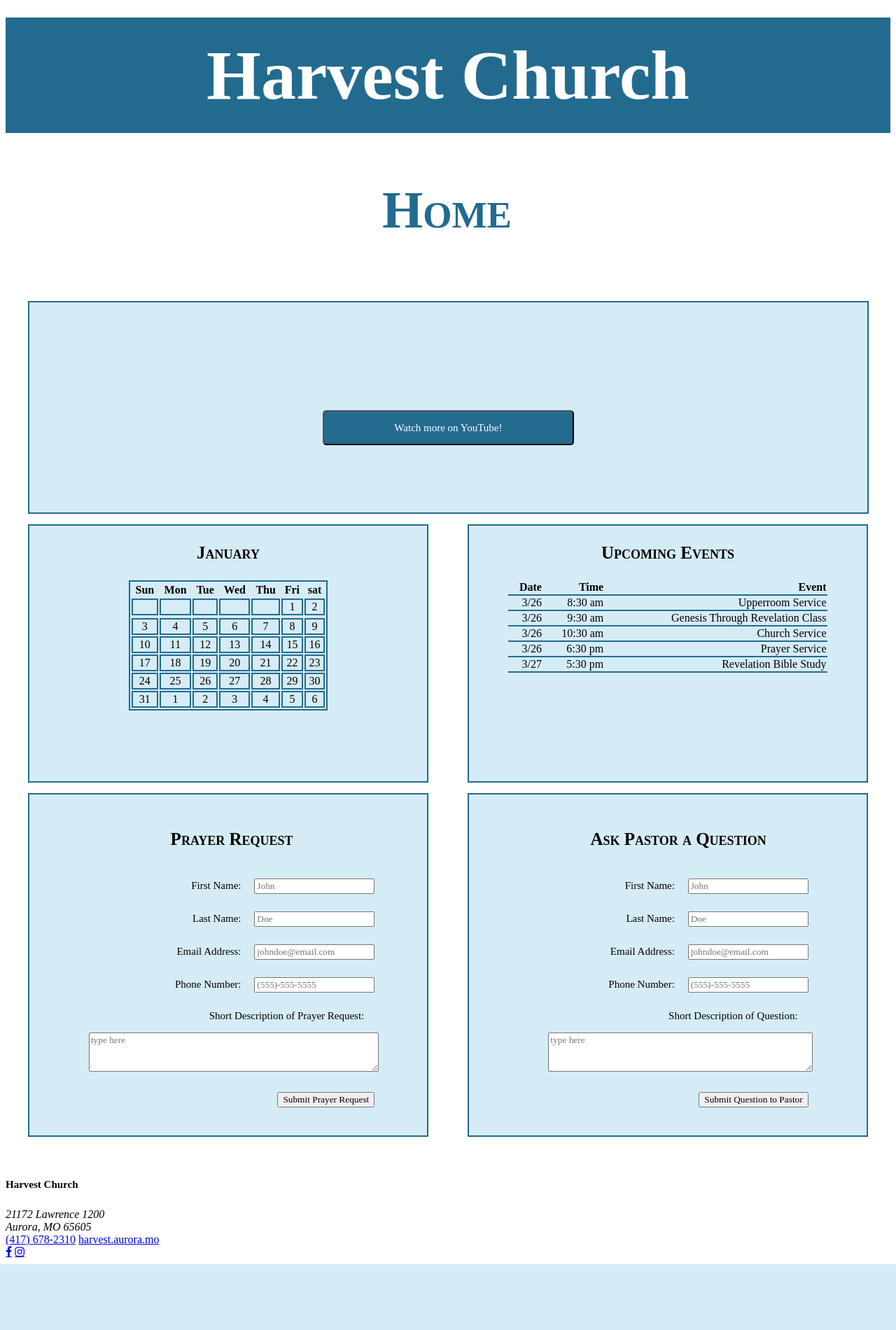
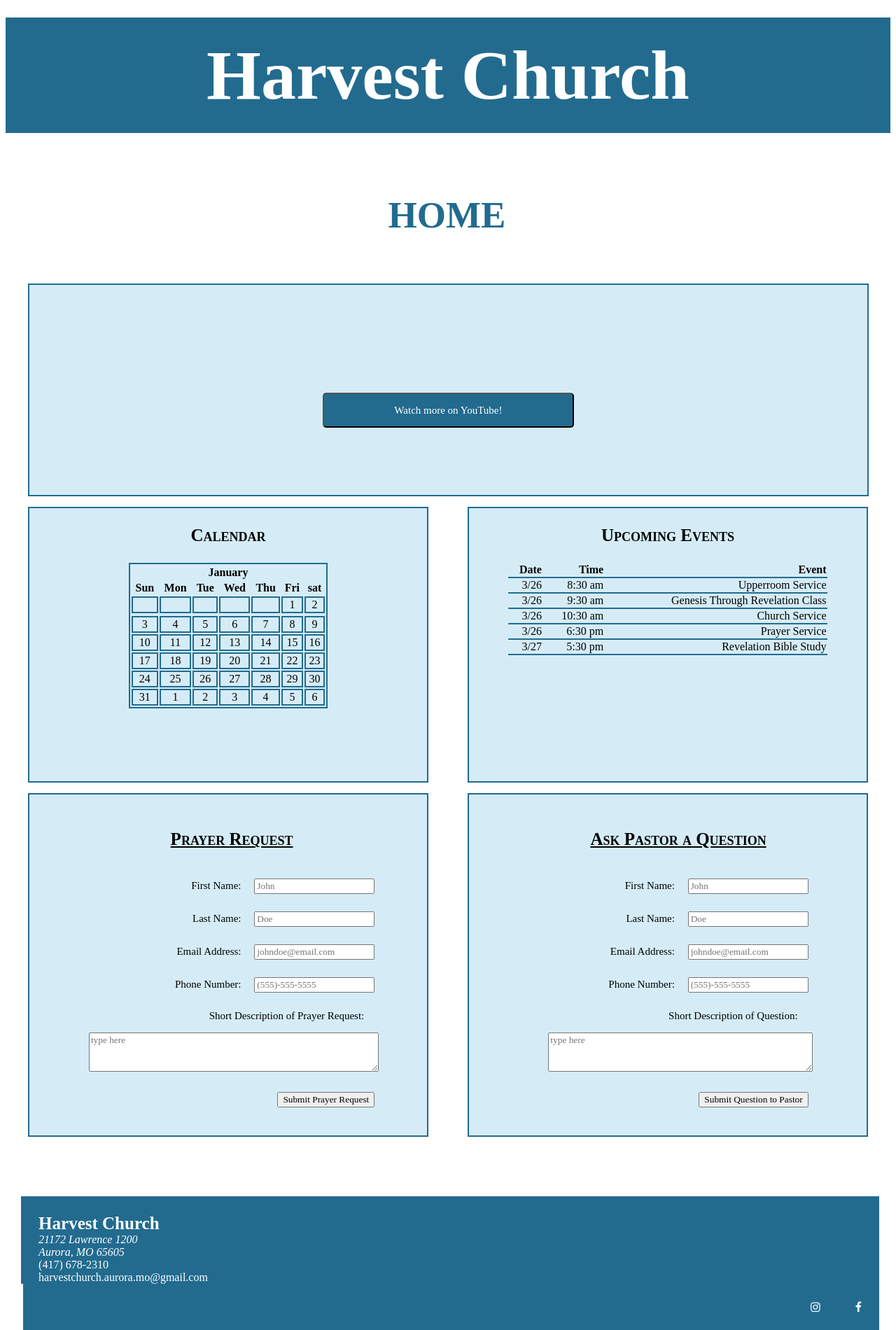
Before and after one commit to EmmaleighStone/HarvestChurchWebsite, a PHP site: page /home.html in a window 1280 px wide. Shown: the part 46-1946 px from the top of the page at 70% size. Before the commit the page ends 1852 px from the top, so only its background shows below. Run offline with PHP 8.4, Linux system fonts and the light colour scheme; some web fonts are replaced.

Commit message:
Updated style

```diff
--- a/home.html
+++ b/home.html
@@ -25,15 +25,18 @@
     </header>
     <div class="content">
         <h1>Harvest Church</h1>
-        <h2>Home</h2>
+        <h2>home</h2>
         <div class="video">
             <video></video>
             <button onclick="window.location.href='https://youtube.com' ;">Watch more on YouTube!</button>
         </div>
         <div class="calendar">
-            <h3>January</h3>
+            <h3>Calendar</h3>
             <table>
                 <thead>
+                    <tr>
+                        <th colspan="7">January</th>
+                    </tr>
                     <tr>
                         <!-- Here we have applied inline style
                              to make it more attractive-->
@@ -175,7 +178,7 @@
                 <input type="text" name="phone" placeholder="(555)-555-5555" id="phoneP"><br>
                 <label for="description">Short Description of Question: </label>
                 <textarea type="text" name="description" placeholder="type here" id="descriptionP"></textarea><br>
-                <input type="button" name="submit" id="submitP" value="Submit Question to Pastor">
+                <input type="button" name="submit" id="submitQ" value="Submit Question to Pastor">
             </form>
         </div>
     </div>
@@ -184,8 +187,8 @@
             <h1> Harvest Church</h1>
             <address>21172 Lawrence 1200</address>
             <address>Aurora, MO 65605</address>
-            <a href="tel:4176782310" target="_blank">(417) 678-2310</a>
-            <a href="mailto:harvest.aurora.mo@gmail.com" target="_blank">harvest.aurora.mo</a>
+            <a href="tel:4176782310" target="_blank">(417) 678-2310</a><br>
+            <a href="mailto:harvest.aurora.mo@gmail.com" target="_blank">harvestchurch.aurora.mo@gmail.com</a>
         </div>
         <div class="footerIcons">
             <a href="https://www.facebook.com/profile.php?id=100064870802491" target="_blank" class="fa fa-facebook"></a>
--- a/style.css
+++ b/style.css
@@ -56,10 +56,8 @@ h2
     text-align: center;
     margin-left: 2.5%;
     margin-right: 2.5%;
-    margin-top: 25px;
     color: #226b8f;
     font-size: 75px;
-    padding-bottom: 25px;
     font-variant: small-caps;
 
 }
@@ -96,7 +94,7 @@ h2
 {
     width: 45%;
     float: left;
-    height: 350px;
+    height: 375px;
     border: #226b8f 2px solid;
     text-align: center;
     margin-left: 2.5%;
@@ -122,7 +120,7 @@ h2
 {
     width: 45%;
     float: right;
-    height: 350px;
+    height: 375px;
     border: #226b8f 2px solid;
     text-align: right;
     margin-right: 2.5%;
@@ -167,6 +165,7 @@ form h1
     background-color: #d5ecf7;
     color: black;
     font-variant: small-caps;
+    text-decoration: underline;
 }
 .prayerForm form
 {
@@ -226,6 +225,10 @@ form textarea
     margin-top: 15px;
 }
 
+.content
+{
+    margin-bottom: 100px;
+}
 
 *
 {
@@ -234,10 +237,47 @@ form textarea
 
 footer h1
 {
-    background-color: white;
-    font-size: 15px;
-    color: black;
-    margin-top: 925px;
+    font-size: 25px;
+    margin-top: 1000px;
     text-align: left;
     margin-bottom: 0px;
+    padding-bottom: 0px;
 }
+footer
+{
+    background-color: #226b8f;
+    color: white;
+    width: 95%;
+    margin-left: 1.75%;
+    padding-left: 25px;
+}
+.footerInfo
+{
+    width: 95%;
+}
+.footerIcons
+{
+    width: 101.85%;
+    float: right;
+    background-color: #226b8f;
+
+}
+.footerIcons a
+{
+
+    padding: 25px;
+    float: right;
+    background-color: #226b8f;
+}
+
+footer a
+{
+    text-decoration: none;
+    color: white;
+}
+footer a:hover
+{
+    text-decoration: underline;
+    color: #d5ecf7;
+    transition: 0.5s;
+}
```
